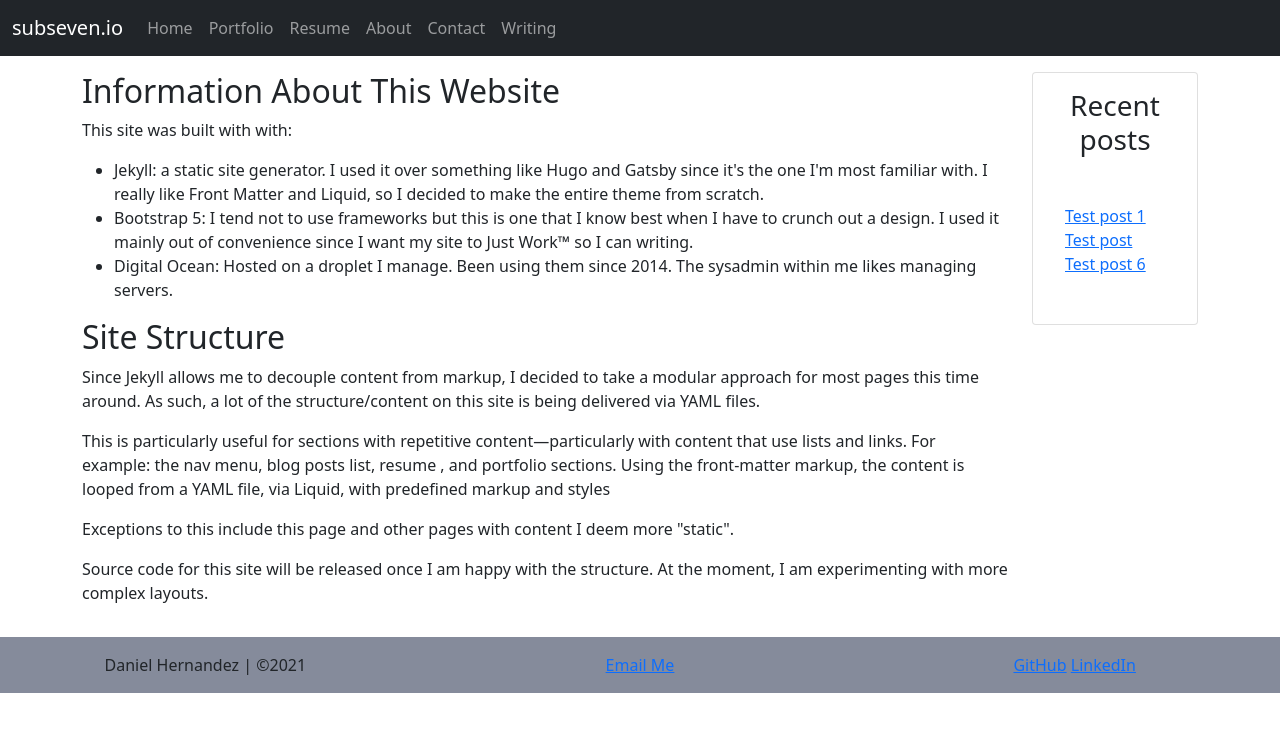
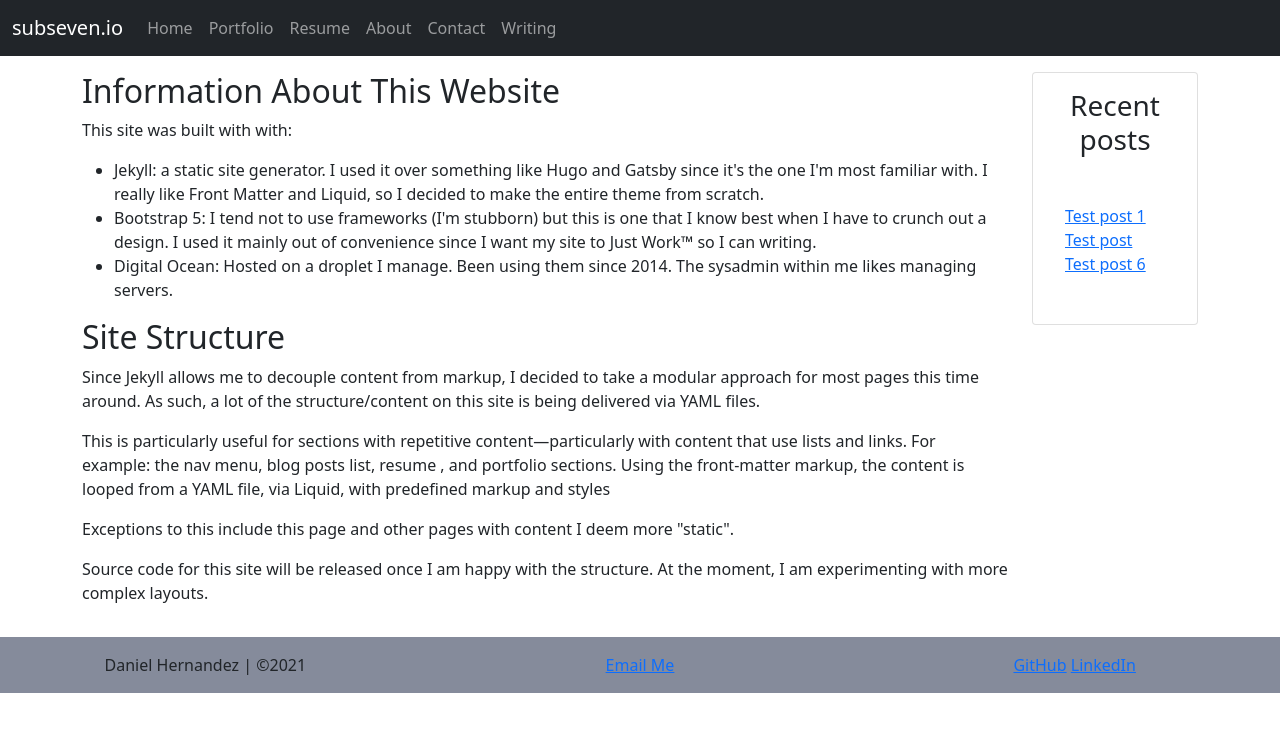
Before and after one commit to subsevenx/jekyll-subseven.io, a Jekyll site: the page built from about.html, in a window 1280 px wide. Shown: the top 732 px of the page. Built offline with Jekyll 4.4.1, drawn with Linux system fonts in a browser that asks for light colours.

Commit message:
More words

```diff
--- a/about.html
+++ b/about.html
@@ -10,7 +10,7 @@ title: "About"
     <li>Jekyll: a static site generator. I used it over something like Hugo and Gatsby since it's the one I'm most familiar with.
         I really like Front Matter and Liquid, so I decided to make the entire theme from scratch.
     </li>
-    <li>Bootstrap 5: I tend not to use frameworks but this is one that I know best when I have to crunch out a design.
+    <li>Bootstrap 5: I tend not to use frameworks (I'm stubborn) but this is one that I know best when I have to crunch out a design.
     I used it mainly out of convenience since I want my site to Just Work™ so I can writing.</li>
     <li>Digital Ocean: Hosted on a droplet I manage. Been using them since 2014. The sysadmin within me likes managing servers.</li>
     </ul>
```
